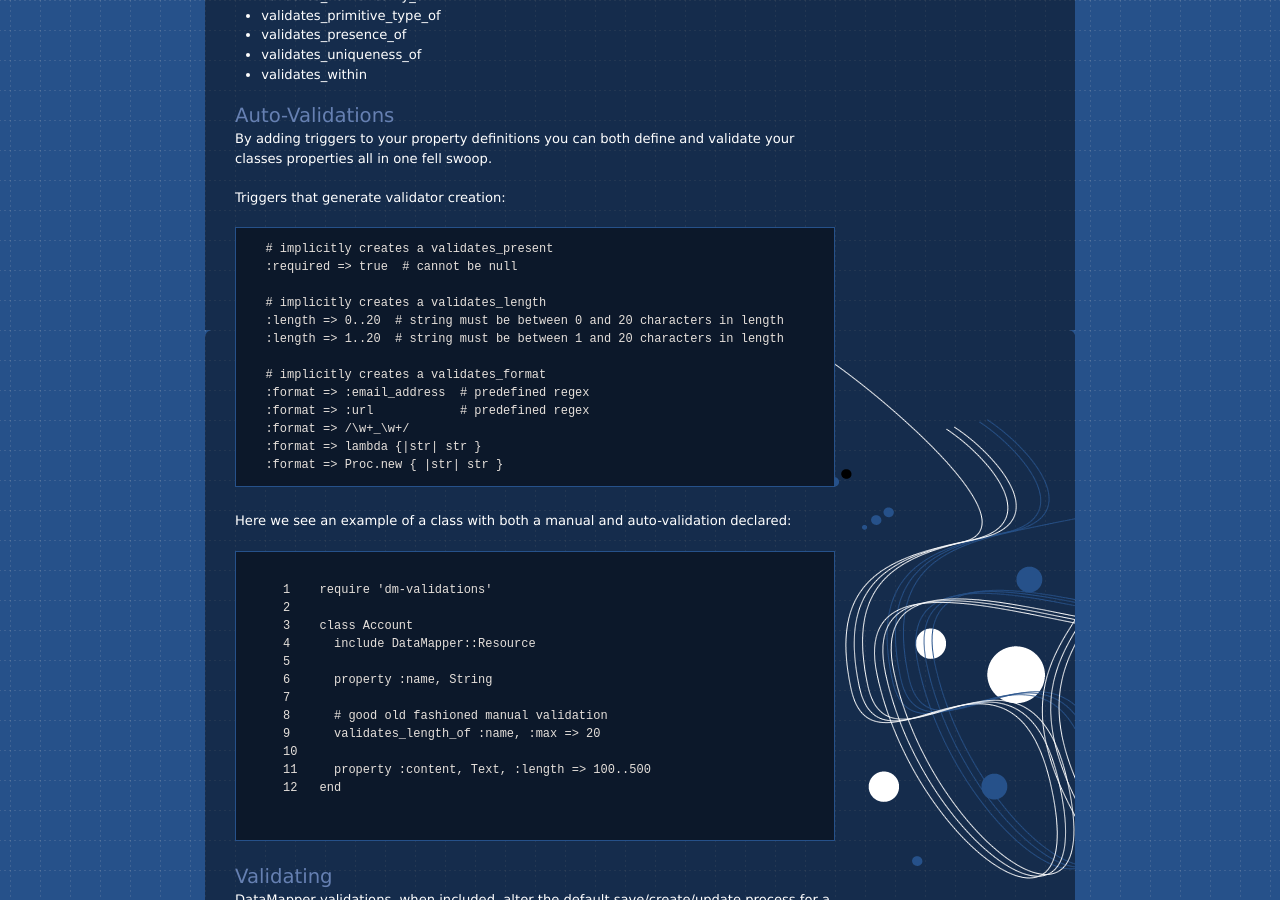
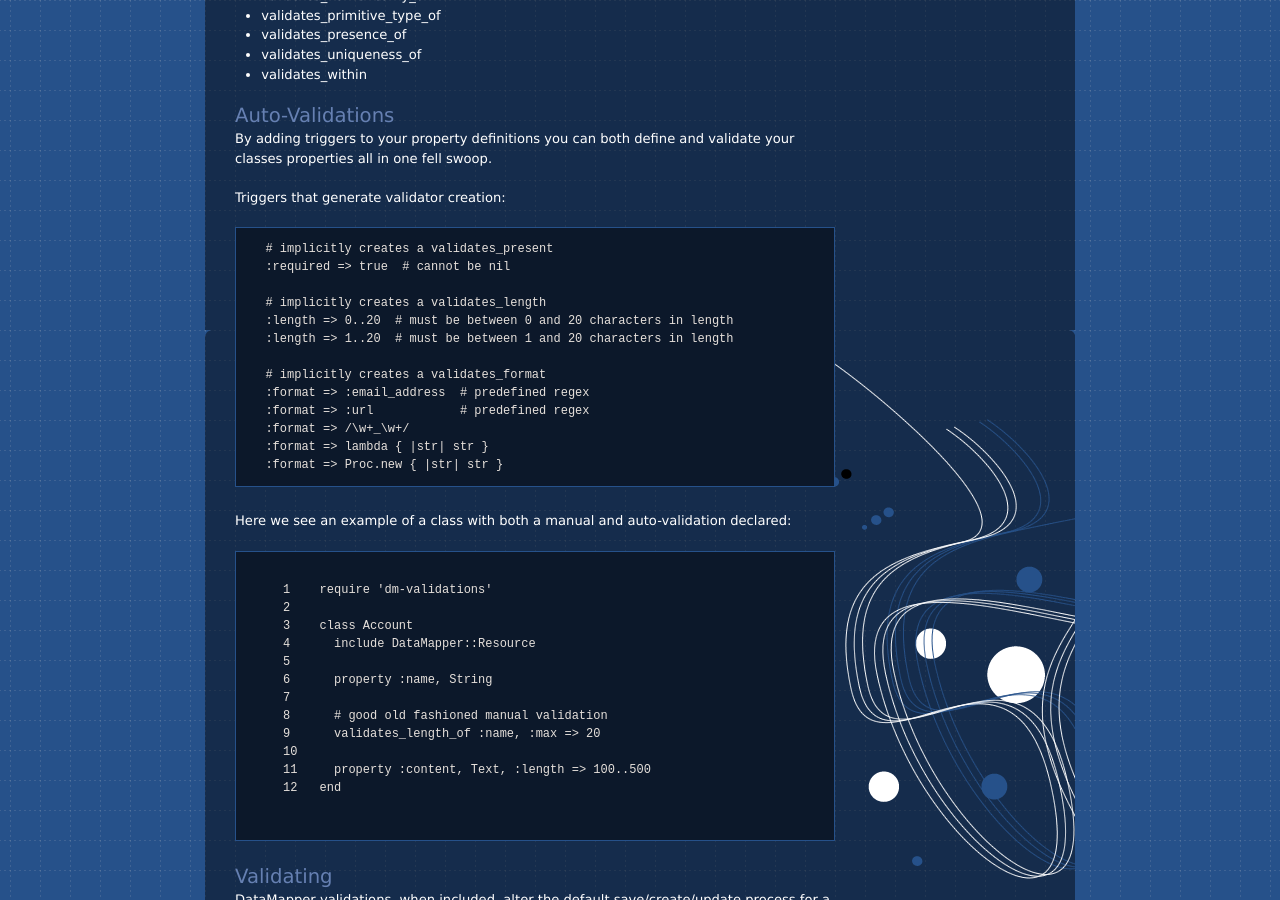
Before and after one commit to datamapper/datamapper.github.com, a Jekyll site: the page built from docs/validations.markdown, in a window 1280 px wide and 900 px high, scrolled down 749 px. Built offline with Jekyll 4.4.1, drawn with Linux system fonts in a browser that asks for light colours; some of the changed text lies outside the part shown.

Commit message:
More minor doc fixes

```diff
--- a/docs/validations.markdown
+++ b/docs/validations.markdown
@@ -51,17 +51,17 @@ Triggers that generate validator creation:
 
 {% highlight ruby %}
   # implicitly creates a validates_present
-  :required => true  # cannot be null
+  :required => true  # cannot be nil
 
   # implicitly creates a validates_length
-  :length => 0..20  # string must be between 0 and 20 characters in length
-  :length => 1..20  # string must be between 1 and 20 characters in length
+  :length => 0..20  # must be between 0 and 20 characters in length
+  :length => 1..20  # must be between 1 and 20 characters in length
 
   # implicitly creates a validates_format
   :format => :email_address  # predefined regex
   :format => :url            # predefined regex
   :format => /\w+_\w+/
-  :format => lambda {|str| str }
+  :format => lambda { |str| str }
   :format => Proc.new { |str| str }
 {% endhighlight %}
 
```
Also changed, not shown: other parts of docs/validations.markdown (+2 -2 lines).
